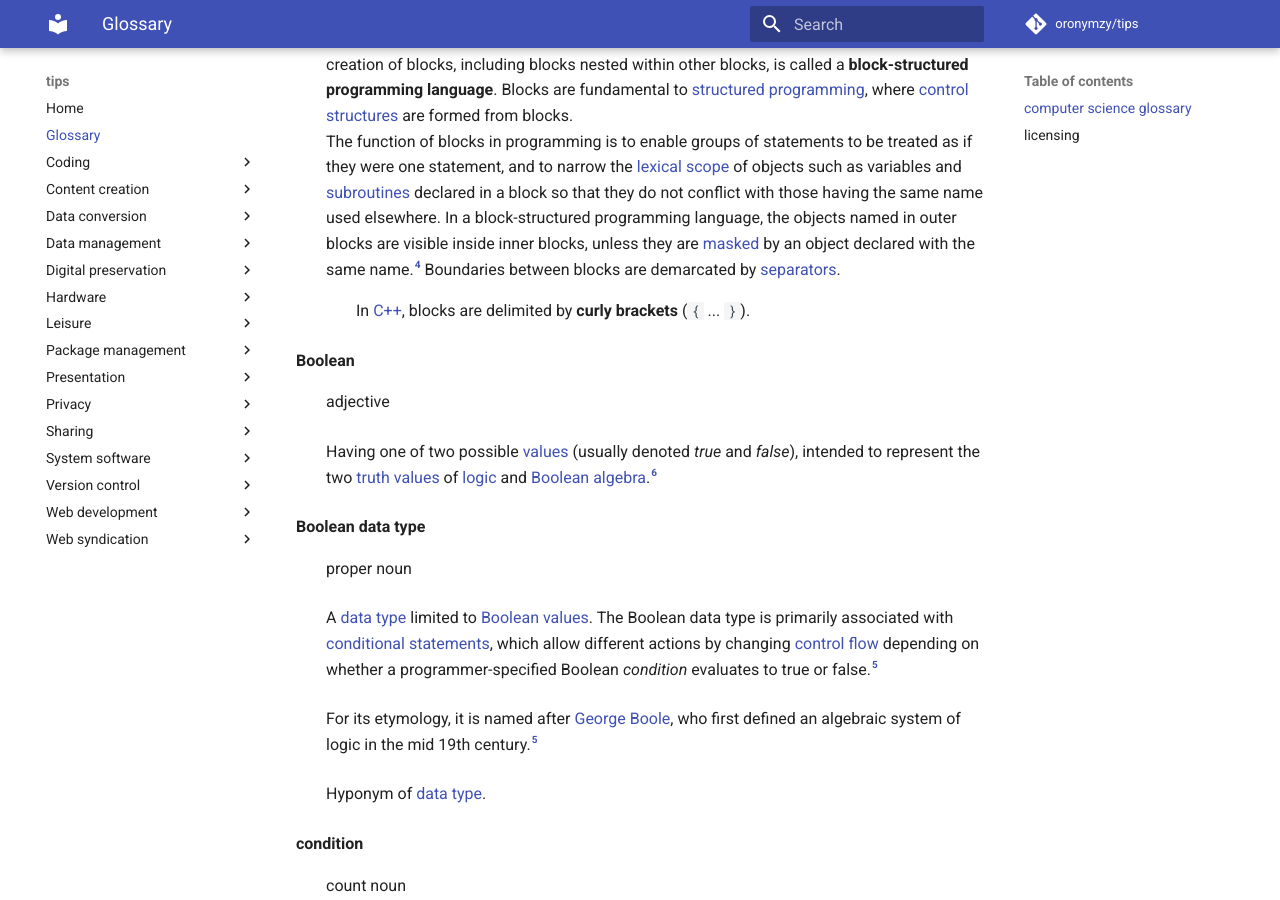
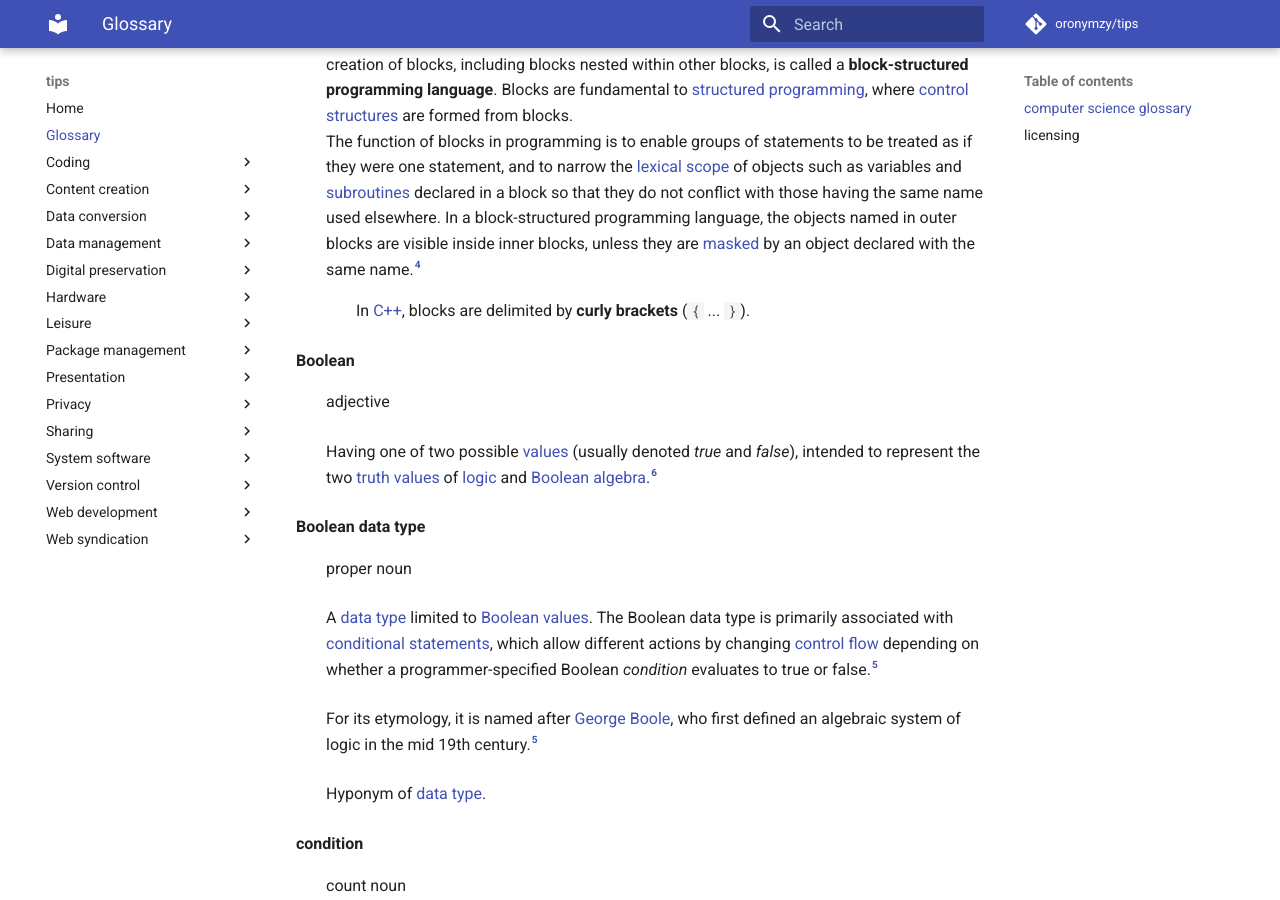
Before and after one commit to oronymzy/tips, an MkDocs documentation site: the page built from docs/glossry.md, in a window 1280 px wide and 900 px high, scrolled down 993 px. Built offline with MkDocs 1.6.1 and Material for MkDocs 9.7.7, drawn with Linux system fonts in a browser that asks for light colours; comment, search, counter and statistics services are not loaded.

Commit message:
Change hyperlink, remove incorrect information.

````diff
--- a/docs/glossry.md
+++ b/docs/glossry.md
@@ -22,7 +22,7 @@ These are concepts I find especially confusing, ambiguous, or difficult to remem
 **block** {: #blockdef }
 : count noun
 : A group of one or more [expressions](#expressiondef), [declarations](https://en.wikipedia.org/wiki/Declaration_(computer_programming)), [statements](#statementdef) or other units of code that are related in such a way as to comprise a whole. A programming language that permits the creation of blocks, including blocks nested within other blocks, is called a **block-structured programming language**. Blocks are fundamental to [structured programming](https://en.wikipedia.org/wiki/Structured_programming), where [control structures](https://en.wikipedia.org/wiki/Control_structure) are formed from blocks.
-The function of blocks in programming is to enable groups of statements to be treated as if they were one statement, and to narrow the [lexical scope](https://en.wikipedia.org/wiki/Lexical_scope) of objects such as variables and [subroutines](#subroutinedef) declared in a block so that they do not conflict with those having the same name used elsewhere. In a block-structured programming language, the objects named in outer blocks are visible inside inner blocks, unless they are [masked](https://en.wikipedia.org/wiki/Name_masking) by an object declared with the same name.[^blockdef-note1] Boundaries between blocks are demarcated by [separators](#separatordef).
+The function of blocks in programming is to enable groups of statements to be treated as if they were one statement, and to narrow the [lexical scope](https://en.wikipedia.org/wiki/Lexical_scope) of objects such as variables and [subroutines](#subroutinedef) declared in a block so that they do not conflict with those having the same name used elsewhere. In a block-structured programming language, the objects named in outer blocks are visible inside inner blocks, unless they are [masked](https://en.wikipedia.org/wiki/Name_masking) by an object declared with the same name.[^blockdef-note1]
 : In [C++](https://en.wikipedia.org/wiki/C++), blocks are delimited by **curly brackets** (`{` ... `}`).
 
 **Boolean** {: #Booleandef }
@@ -78,7 +78,7 @@ Else
 End If
 ```
 : In the [pseudocode](https://en.wikipedia.org/wiki/Pseudocode) construct above, the part represented by *(condition)* constitutes a conditional *[expression](#expressiondef)*, having intrinsic value (for example, it may be substituted by either of the [values](#valuedef) `True` or `False`) but having no intrinsic meaning. In contrast, the combination of this expression, the `If` and `Then` surrounding it, and the consequent that follows afterward constitute a conditional *[statement](#statementdef)*, having intrinsic meaning (for example, expressing a coherent logical rule) but no intrinsic value.
-When an [interpreter](https://en.wikipedia.org/wiki/Interpreter_(computing)) finds an `If`, it expects a [condition](#conditiondef) (for example, `x > 0`, which means "the variable x contains a number that is greater than zero") and evaluates that condition. If the condition is `true`, the statements following the `then` are executed. Otherwise, the execution continues in the following branch, either in the `else` [block](https://en.wikipedia.org/wiki/Block_(programming)) (which is usually optional), or if there is no `else` branch, then after the `end If`.
+When an [interpreter](https://en.wikipedia.org/wiki/Interpreter_(computing)) finds an `If`, it expects a [condition](#conditiondef) (for example, `x > 0`, which means "the variable x contains a number that is greater than zero") and evaluates that condition. If the condition is `true`, the statements following the `then` are executed. Otherwise, the execution continues in the following branch, either in the `else` [block](#blockdef) (which is usually optional), or if there is no `else` branch, then after the `end If`.
 After either branch has been executed, [control](https://en.wikipedia.org/wiki/Control_flow) returns to the point after the `end If`.[^ifstatementdef-note1]
 : Hyponym of [statement](#statementdef).
 
````
